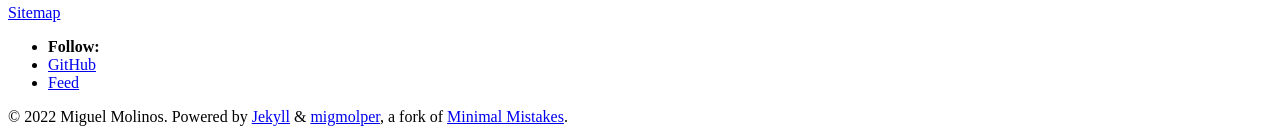
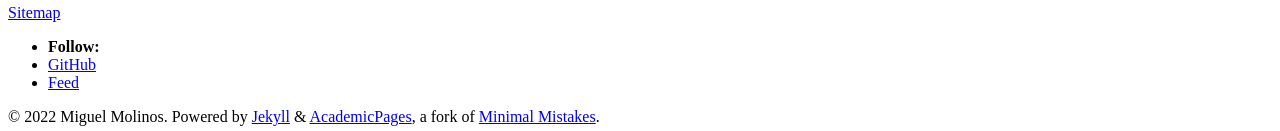
Before and after one commit to migmolper/migmolper.github.io, a Jekyll site: the page built from _pages/about.md, in a window 1280 px wide and 900 px high, scrolled down 1993 px. Shown: the part 766-897 px from the top of the window. Built offline with Jekyll 4.4.1, drawn with Linux system fonts in a browser that asks for light colours.

Commit message:
Fix error 1

```diff
--- a/_includes/footer.html
+++ b/_includes/footer.html
@@ -21,4 +21,4 @@
   </ul>
 </div>
 
-<div class="page__footer-copyright">&copy; {{ site.time | date: '%Y' }} {{ site.name | default: site.title }}. {{ site.data.ui-text[site.locale].powered_by | default: "Powered by" }} <a href="http://jekyllrb.com" rel="nofollow">Jekyll</a> &amp; <a href="https://github.com/migmolper/migmolper.github.io">migmolper</a>, a fork of <a href="https://mademistakes.com/work/minimal-mistakes-jekyll-theme/" rel="nofollow">Minimal Mistakes</a>.</div>
+<div class="page__footer-copyright">&copy; {{ site.time | date: '%Y' }} {{ site.name | default: site.title }}. {{ site.data.ui-text[site.locale].powered_by | default: "Powered by" }} <a href="http://jekyllrb.com" rel="nofollow">Jekyll</a> &amp; <a href="https://github.com/migmolper/migmolper.github.io">AcademicPages</a>, a fork of <a href="https://mademistakes.com/work/minimal-mistakes-jekyll-theme/" rel="nofollow">Minimal Mistakes</a>.</div>
```
